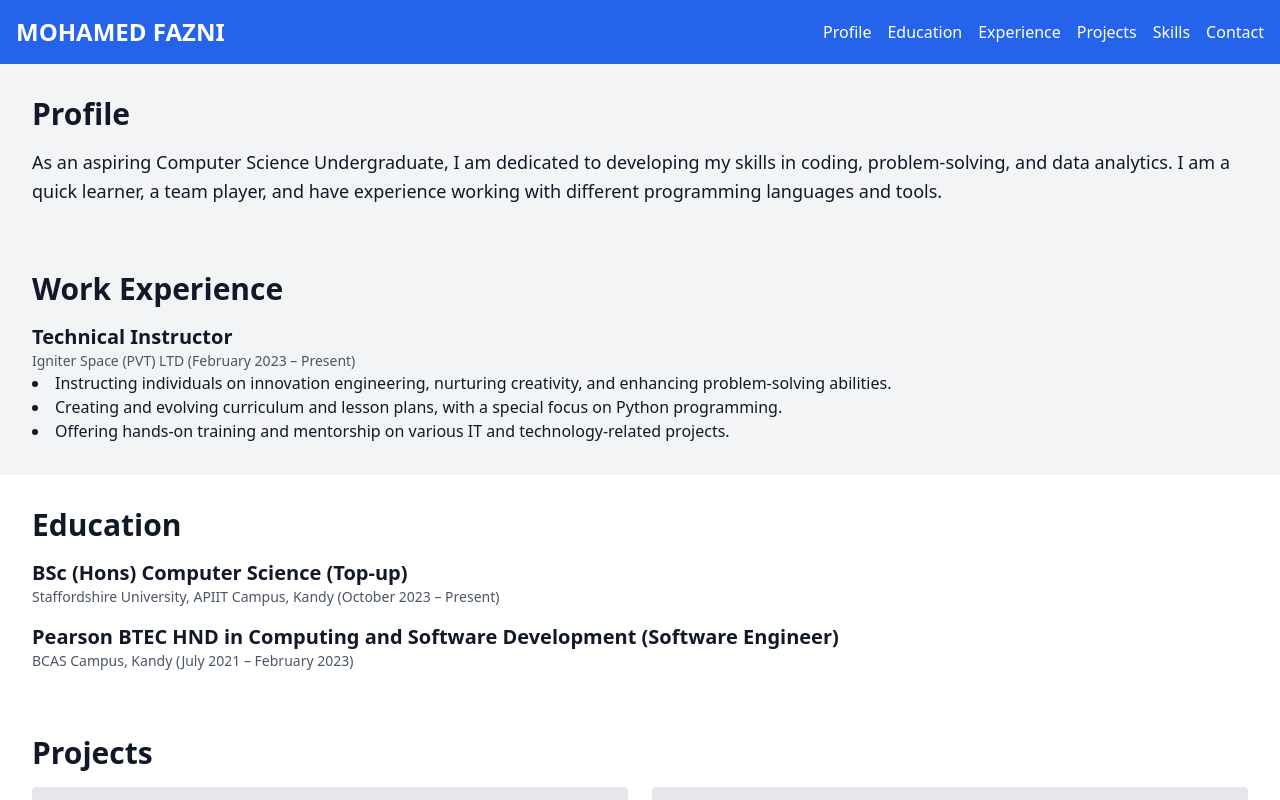
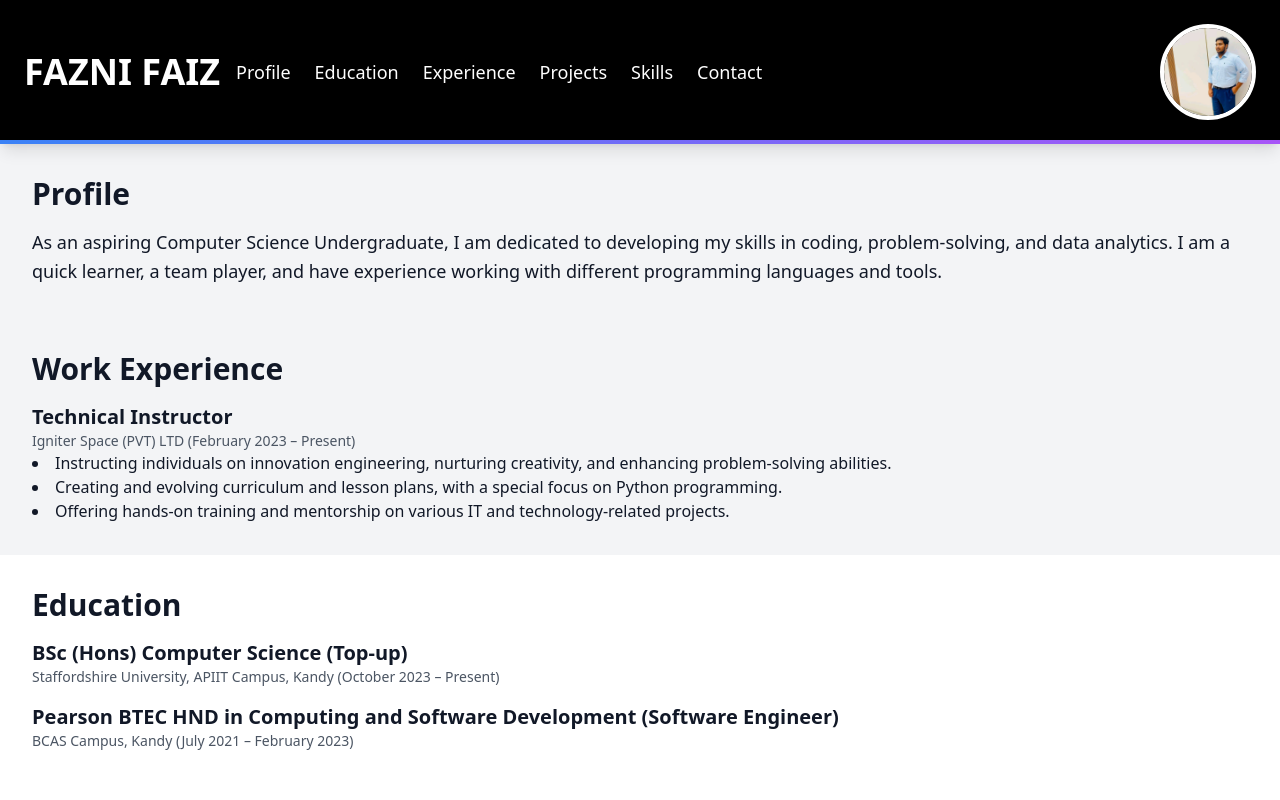
Before and after one commit to fazni-faiz/fazni_portfolio, a React (Create React App) app: page / in a window 1280 px wide. Shown: the top 800 px of the page. Built offline with nearby package versions, Linux system fonts and the light colour scheme.

Commit message:
Update header and add images

```diff
--- a/src/components/Header.js
+++ b/src/components/Header.js
@@ -1,21 +1,33 @@
 import React from 'react';
+import fazniImage from '../img/fazni.jpeg';
 
 const Header = () => {
   return (
-    <header className="bg-blue-600 text-white p-4 shadow-md">
+    <header className="bg-black text-white p-6 shadow-lg relative">
       <div className="container mx-auto flex justify-between items-center">
-        <h1 className="text-2xl font-bold">MOHAMED FAZNI</h1>
-        <nav>
-          <ul className="flex space-x-4">
-            <li><a href="#profile" className="hover:text-gray-300">Profile</a></li>
-            <li><a href="#education" className="hover:text-gray-300">Education</a></li>
-            <li><a href="#experience" className="hover:text-gray-300">Experience</a></li>
-            <li><a href="#projects" className="hover:text-gray-300">Projects</a></li>
-            <li><a href="#skills" className="hover:text-gray-300">Skills</a></li>
-            <li><a href="#contact" className="hover:text-gray-300">Contact</a></li>
-          </ul>
-        </nav>
+        {/* Left Side: Name and Navigation */}
+        <div className="flex items-center space-x-4">
+          <h1 className="text-4xl font-bold"> FAZNI FAIZ</h1>
+          <nav>
+            <ul className="flex space-x-6 text-lg">
+              <li><a href="#profile" className="hover:text-gray-400">Profile</a></li>
+              <li><a href="#education" className="hover:text-gray-400">Education</a></li>
+              <li><a href="#experience" className="hover:text-gray-400">Experience</a></li>
+              <li><a href="#projects" className="hover:text-gray-400">Projects</a></li>
+              <li><a href="#skills" className="hover:text-gray-400">Skills</a></li>
+              <li><a href="#contact" className="hover:text-gray-400">Contact</a></li>
+            </ul>
+          </nav>
+        </div>
+
+
+        <div className="w-16 h-16 md:w-24 md:h-24 rounded-full overflow-hidden border-4 border-white">
+          <img src={fazniImage} alt="Mohamed Fais Mohamed Fasni" className="w-full h-full object-cover"/>
+        </div>
       </div>
+
+      {/* Decorative Element */}
+      <div className="absolute bottom-0 left-0 right-0 h-1 bg-gradient-to-r from-blue-500 to-purple-500"></div>
     </header>
   );
 }
```
Also changed, not shown: src/img/fazni.jpeg (added).
